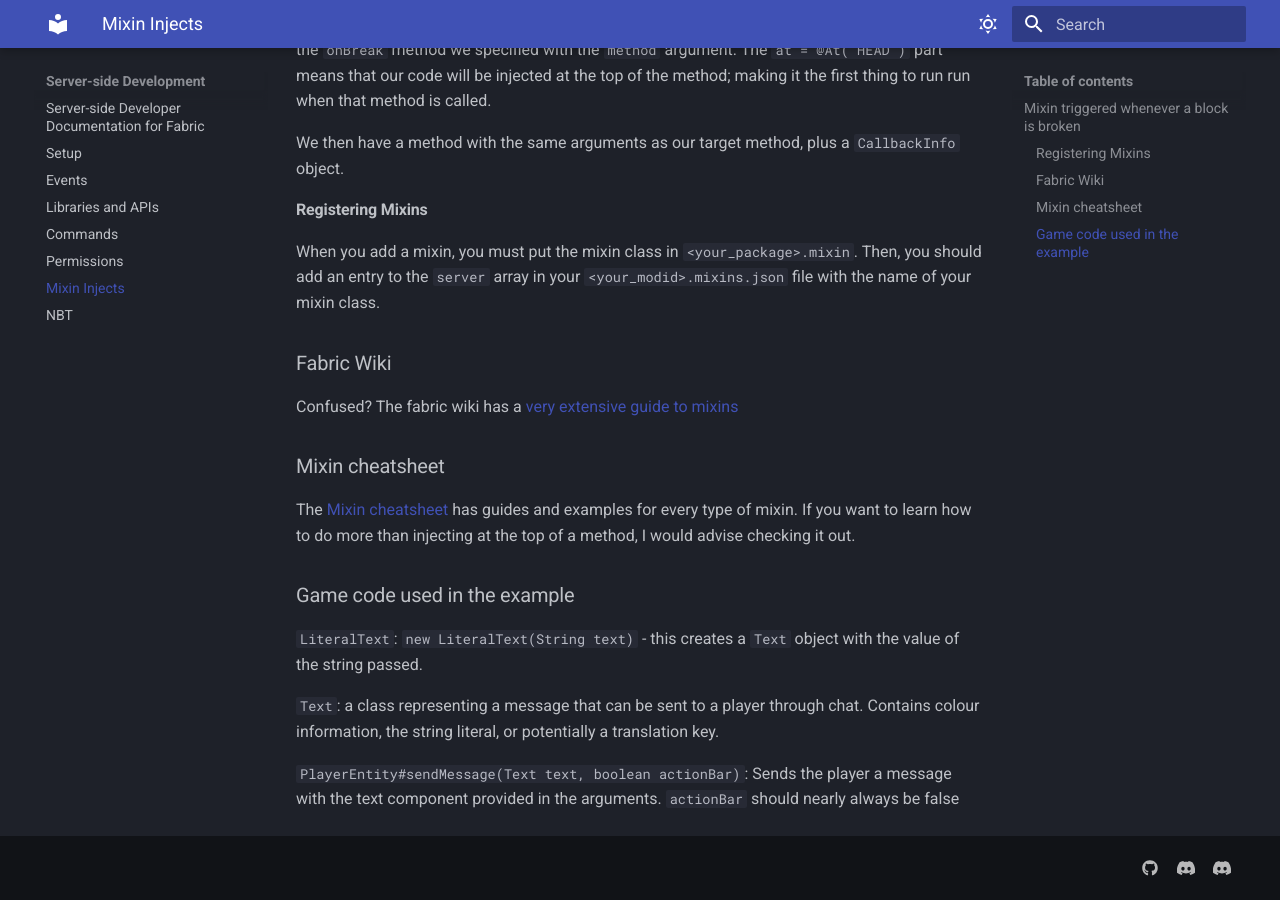
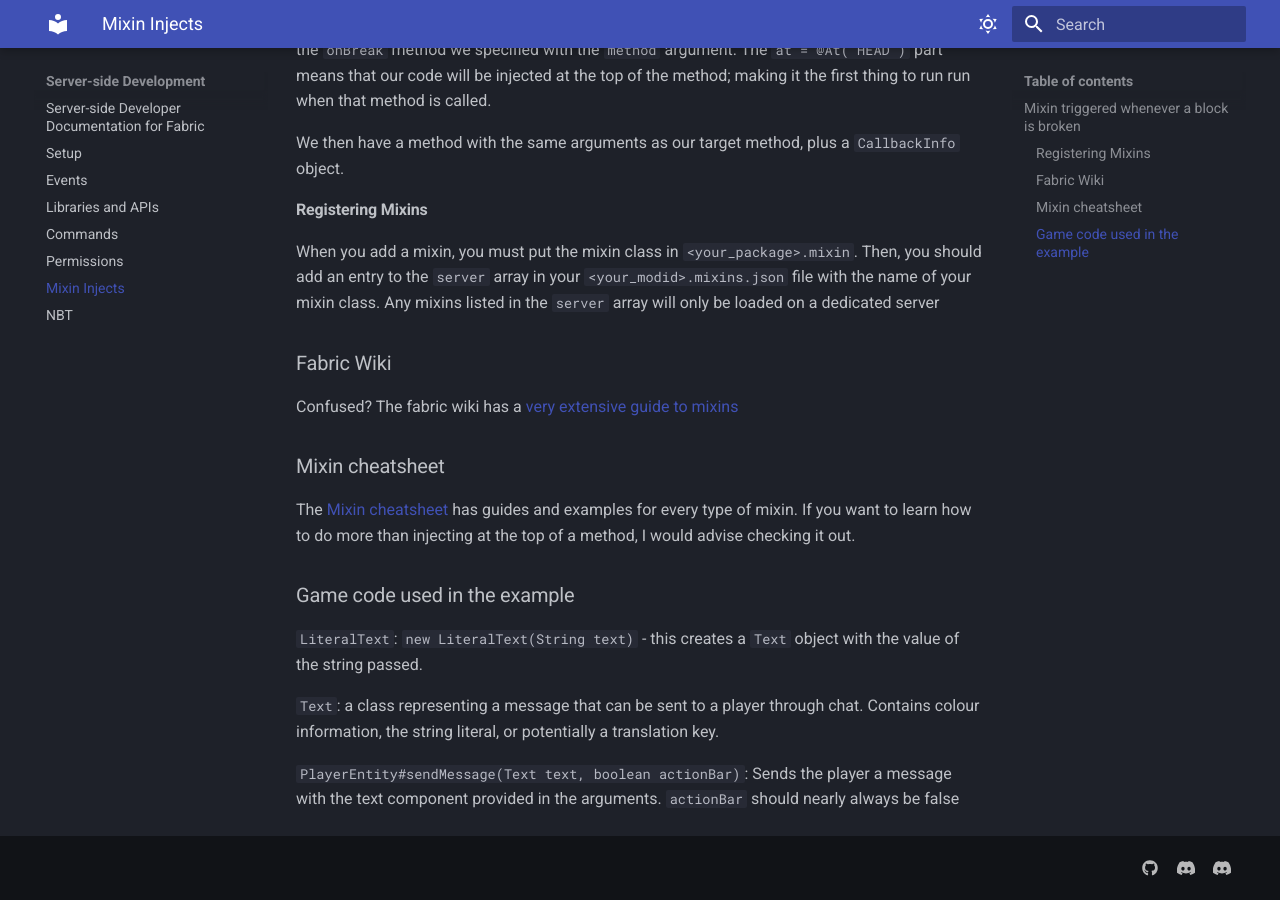
Before and after one commit to QuiltServerTools/ServerSideDevDocs, an MkDocs documentation site: the page built from docs/mixin-injects.md, in a window 1280 px wide and 900 px high, scrolled down 698 px. Built offline with MkDocs 1.6.1 and Material for MkDocs 9.7.7, drawn with Linux system fonts in a browser that asks for light colours.

Commit message:
Update mixin-injects.md

```diff
--- a/docs/mixin-injects.md
+++ b/docs/mixin-injects.md
@@ -28,7 +28,7 @@ We then have a method with the same arguments as our target method, plus a `Call
 
 #### Registering Mixins
 
-When you add a mixin, you must put the mixin class in `<your_package>.mixin`. Then, you should add an entry to the `server` array in your `<your_modid>.mixins.json` file with the name of your mixin class.
+When you add a mixin, you must put the mixin class in `<your_package>.mixin`. Then, you should add an entry to the `server` array in your `<your_modid>.mixins.json` file with the name of your mixin class. Any mixins listed in the `server` array will only be loaded on a dedicated server
 
 ### Fabric Wiki
 
```
